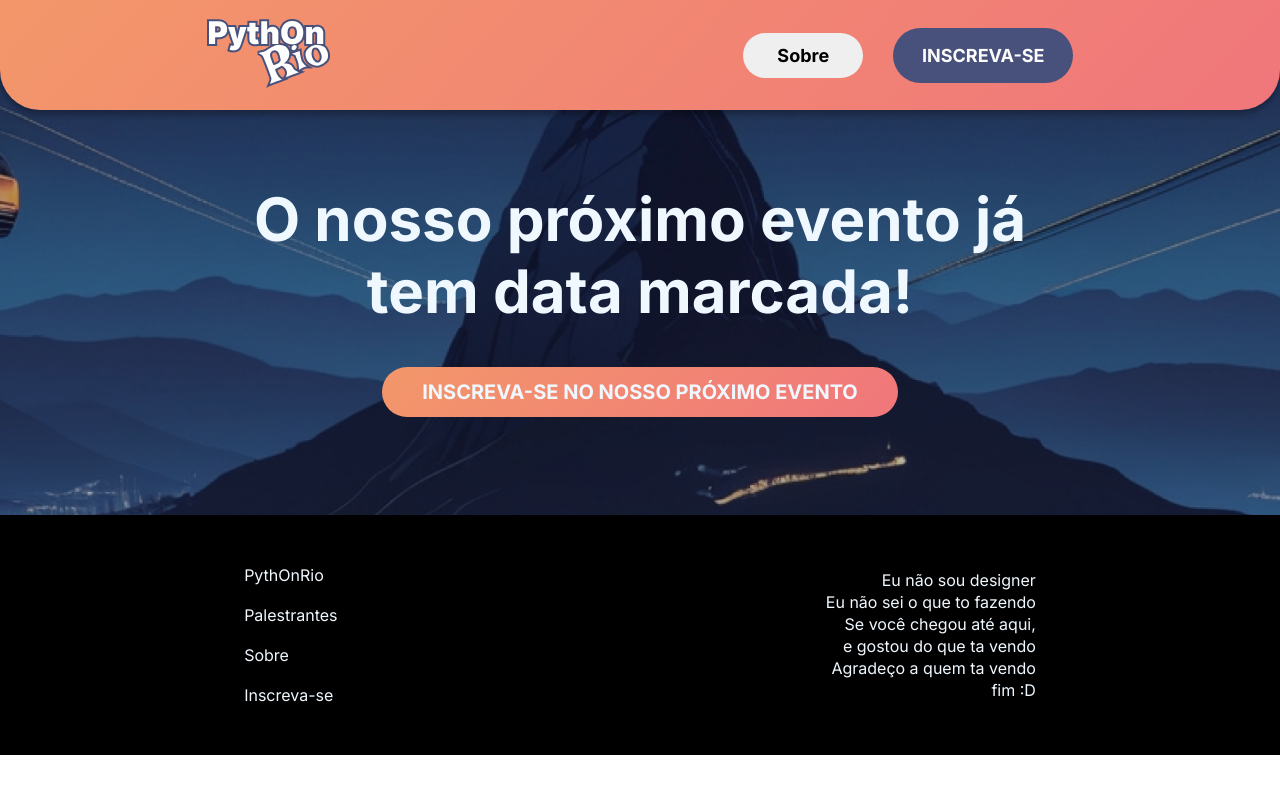
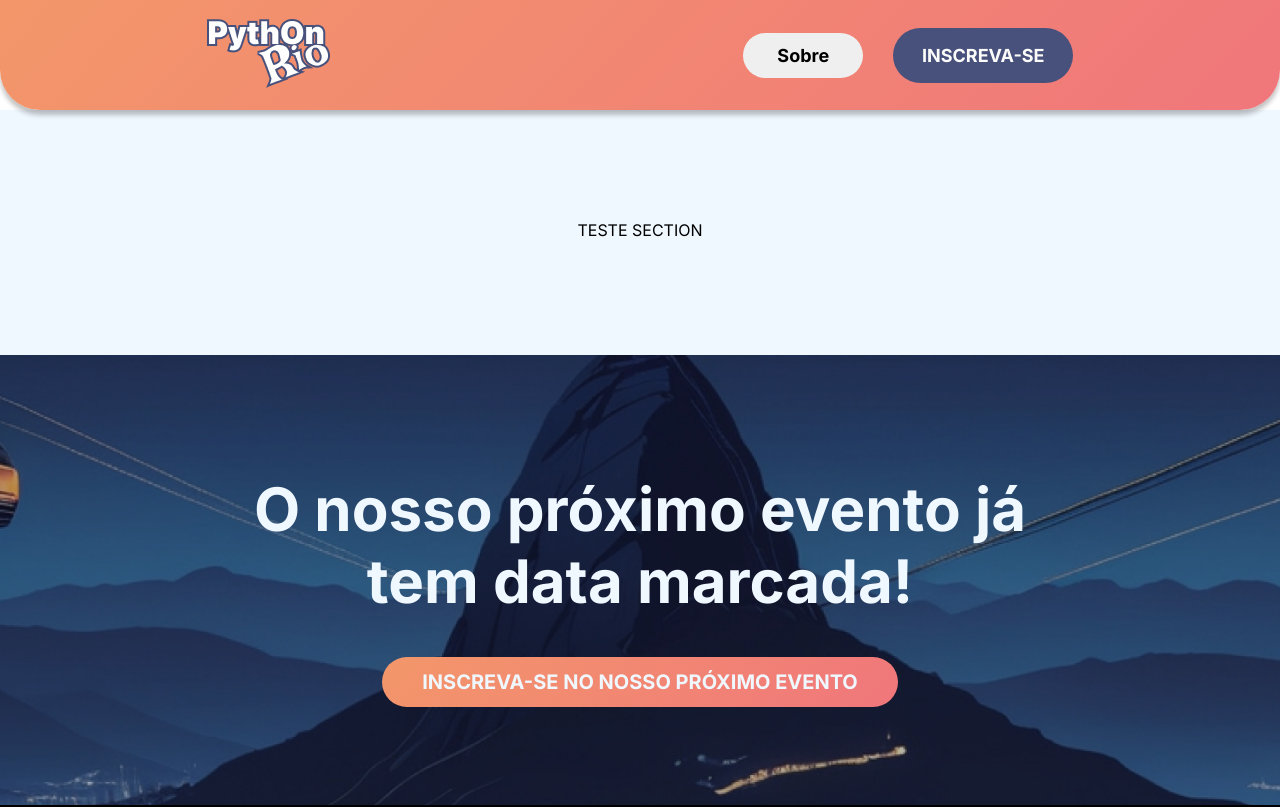
Before and after one commit to thiagodemedeiros/Site-PythonRio, a React (Vite) app: page /galeria in a window 1280 px wide. Shown: the top 807 px of the page. Built offline with nearby package versions, Linux system fonts and the light colour scheme.

Commit message:
Começando a preparar as galerias

```diff
--- a/src/app.jsx
+++ b/src/app.jsx
@@ -5,6 +5,7 @@ import InscrevaSe from './pages/Inscreva-se';
 import Sobre from './pages/Sobre';
 import Layout from './layout';
 import PaginaDoPalestrante from './pages/PaginaDoPalestrante'
+import Galeria from './pages/Galeria';
 
 function App() {
   return (
@@ -16,6 +17,7 @@ function App() {
             <Route path='/sobre' element = {<Sobre/>}/>
             <Route path='/inscreva-se' element = {<InscrevaSe/>}/>
             <Route path='/PaginaDoPalestrante/:nome' element = {<PaginaDoPalestrante/>}/>
+            <Route path='/galeria' element = {<Galeria/>}/>
           </Routes>
         </Layout>
       </Router>
--- /dev/null
+++ b/src/pages/Galeria.jsx
@@ -0,0 +1,7 @@
+import Section1 from "../sections/galeria/Section1"
+
+export default function Galeria() {
+    return(<>
+        <Section1/>
+    </>)
+}
--- /dev/null
+++ b/src/sections/galeria/Section1.jsx
@@ -0,0 +1,7 @@
+import "../../styles/galeria/section1Galeria.css"
+
+export default function Section1Galeria() {
+    return(<div className="Section1Galeria">
+        TESTE SECTION
+    </div>)
+}
--- /dev/null
+++ b/src/styles/galeria/section1Galeria.css
@@ -0,0 +1,10 @@
+.Section1Galeria {
+    display: flex;
+    flex-direction: column;
+    align-items: center;
+    justify-content: center;
+
+    padding: 110px 0px 160px 0px;
+
+    background-color: aliceblue;
+}
```
